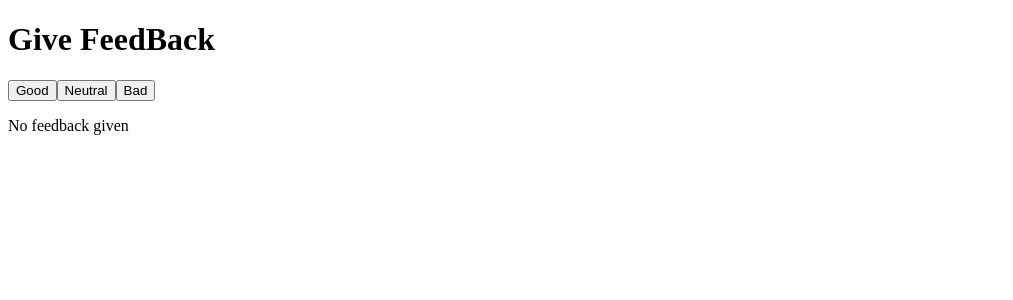
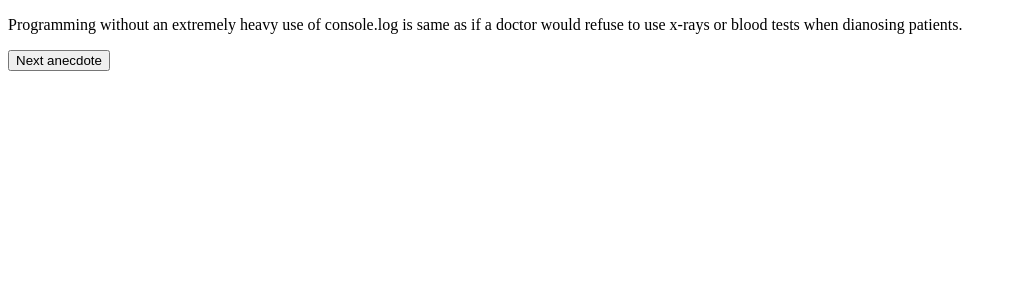
Before and after one commit to Alitsuli/FullStackOpen2022, a React (Create React App) app in the folder Osa1/part1/: page / in a window 1280 px wide. Shown: the top 300 px of the page, without its empty margins (0-1013 px from the left). Built offline with nearby package versions, Linux system fonts and the light colour scheme.

Commit message:
anekdootit step1

```diff
--- /dev/null
+++ b/Osa1/part1/src/Anecdotes.js
@@ -0,0 +1,49 @@
+import React, { Component } from "react";
+import { useState } from "react";
+
+const Random = (p) => {
+  const maxLenght = p.anecdotes;
+  const rand = Math.floor(Math.random() * maxLenght.length);
+  return (
+    <div>
+      <p>{maxLenght[rand]}</p>
+    </div>
+  );
+};
+
+const Button = (p) => {
+  return (
+    <div>
+      <button on onClick={p.handleClick}>
+        {p.text}
+      </button>
+    </div>
+  );
+};
+
+const Anecdotes = () => {
+  const anecdotes = [
+    "If it hurts, do it more often.",
+    "Adding manpower to a late software project makes it later!",
+    "The first 90 percent of the code accounts for the first 90 percent of the development time...The remaining 10 percent of the code accounts for the other 90 percent of the development time.",
+    "Any fool can write code that a computer can understand. Good programmers write code that humans can understand.",
+    "Premature optimization is the root of all evil.",
+    "Debugging is twice as hard as writing the code in the first place. Therefore, if you write the code as cleverly as possible, you are, by definition, not smart enough to debug it.",
+    "Programming without an extremely heavy use of console.log is same as if a doctor would refuse to use x-rays or blood tests when dianosing patients.",
+  ];
+
+  const [selected, setSelected] = useState(0);
+
+  const next = () => {
+    setSelected(selected + 1);
+  };
+
+  return (
+    <div>
+      <Random anecdotes={anecdotes} />
+      <Button handleClick={next} text={"Next anecdote"} />
+    </div>
+  );
+};
+
+export default Anecdotes;
--- a/Osa1/part1/src/index.js
+++ b/Osa1/part1/src/index.js
@@ -1,9 +1,7 @@
-import React from 'react';
-import ReactDOM from 'react-dom';
-import App from './App';
-import Unicafe from './Unicafe';
+import React from "react";
+import ReactDOM from "react-dom";
+import App from "./App";
+import Unicafe from "./Unicafe";
+import Anecdotes from "./Anecdotes";
 
-ReactDOM.render(
-    <Unicafe />,
-  document.getElementById('root')
-);
+ReactDOM.render(<Anecdotes />, document.getElementById("root"));
```
